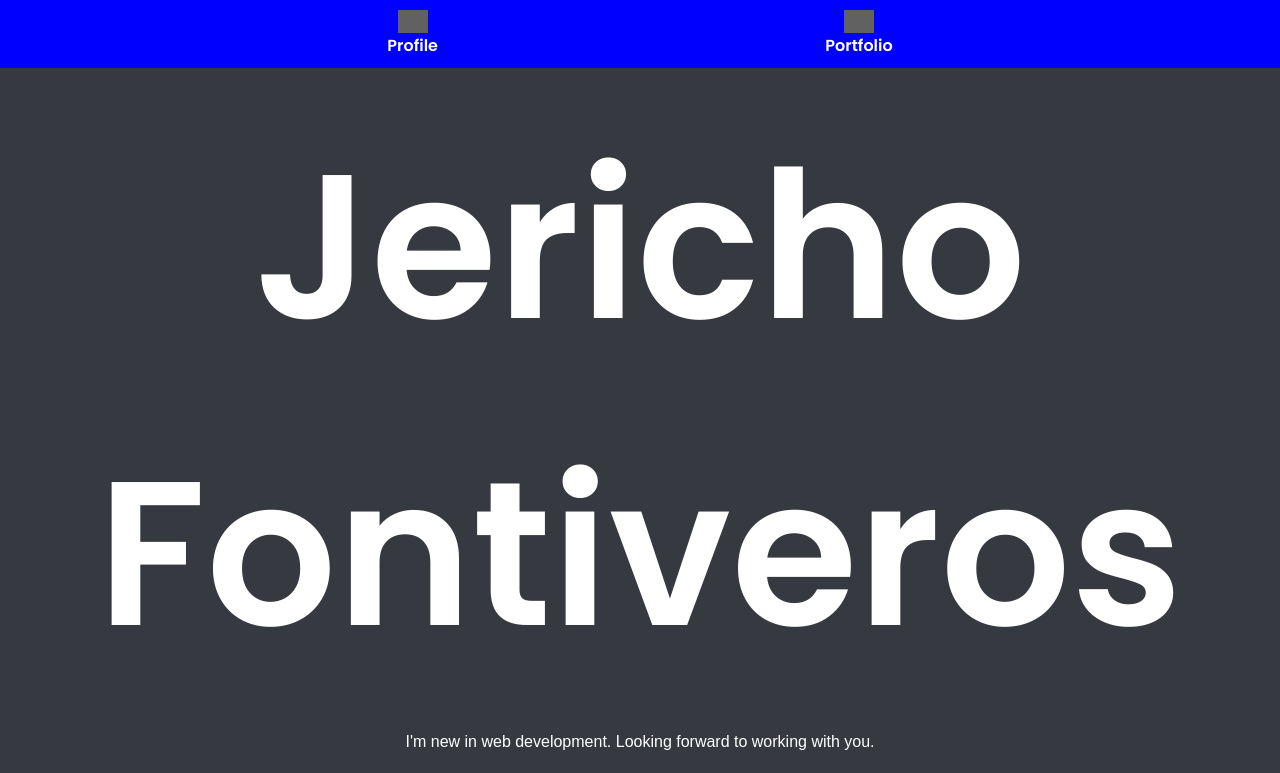
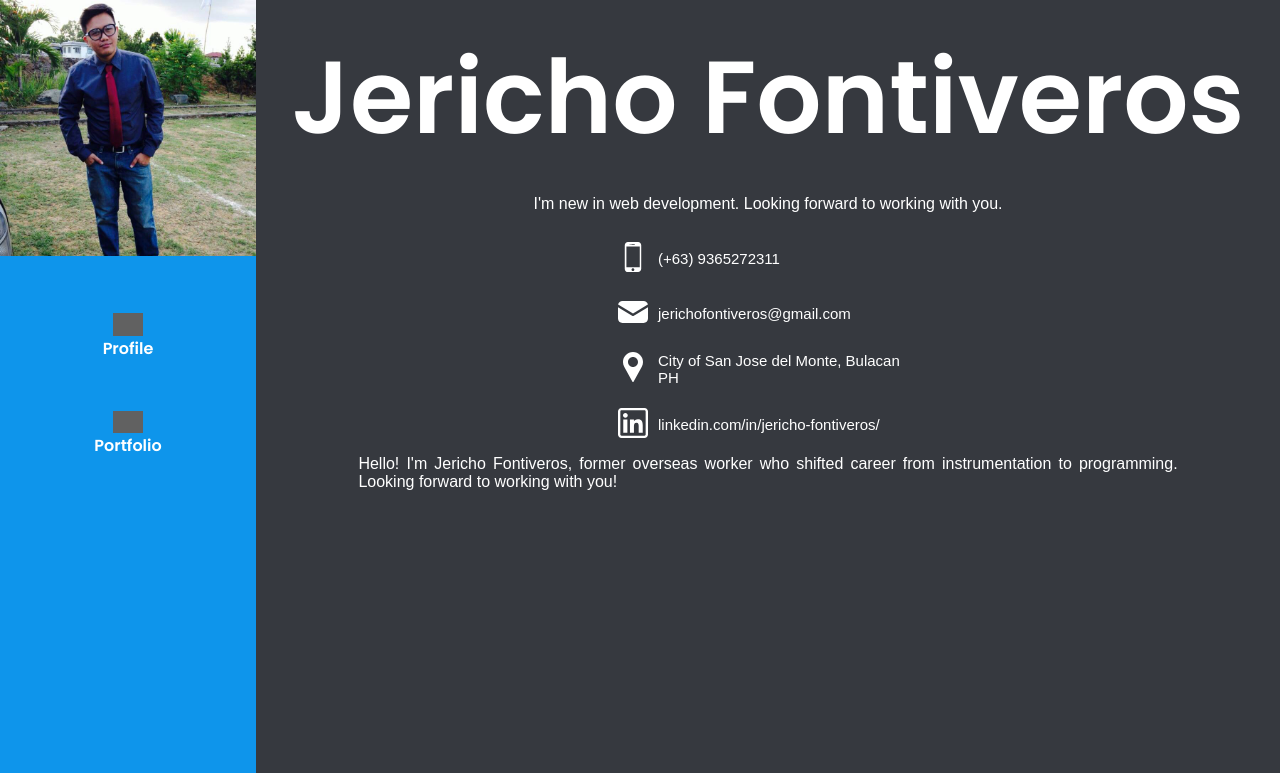
Before and after one commit to warumonzaemon/web-portfolio, a plain HTML site: page index.html in a window 1280 px wide. Shown: the top 773 px of the page. Drawn offline with Linux system fonts and the light colour scheme; grey boxes are pictures that could not be loaded; a web font is replaced by a local one.

Commit message:
feat: responsive app

```diff
--- a/index.html
+++ b/index.html
@@ -9,6 +9,10 @@
 </head>
 <body>
    <nav>
+
+        <div class="profile">
+            <img class="profile-pic" src="./assets/images/my_photo.jpg" alt="profile-pic">
+        </div>
         <a class="nav-link" href="">
             <img class="icon" src="https://cdn-icons-png.flaticon.com/512/1946/1946429.png" alt="profile_icon">
             <label for="">Profile</label>
@@ -18,9 +22,8 @@
             <label for="">Portfolio</label>
         </a>
    </nav>
-   <div>
+   <div class="main">
        <h1>Jericho Fontiveros</h1>
-   </div>
        <p class="introduction">I'm new in web development. Looking forward to working with you. </p>
        <ul>
            <li>
@@ -59,6 +62,7 @@
         <div>
             <p class="summary">Hello! I'm Jericho Fontiveros, former overseas worker who shifted career from instrumentation to programming. Looking forward to working with you!</p>
         </div>
+    </div>
 
 
 </body>
--- a/style.css
+++ b/style.css
@@ -10,6 +10,8 @@ body {
     color: white;
     /* background-image: url('./assets/images/cat_universe.jpg'); */
     background-color: rgb(54,57,63);
+    display: flex;
+    flex-wrap: wrap;
 
 }
 
@@ -17,9 +19,13 @@ nav {
     width: 100%;
     display: flex;
     justify-content: space-evenly;
-    background-color: blue;
+    background-color: #0e95eb;
     padding: 10px 0;
     font-family: 'Poppins', sans-serif;
+}
+
+.profile {
+    display: none;
 }
 
 
@@ -116,3 +122,41 @@ li:hover {
     margin: 5px auto;
     text-align: justify;
 }
+
+@media (min-width: 576px) {
+    nav {
+        width: 20%;
+        display: flex;
+        flex-direction: column;
+        justify-content: flex-start;
+        background-color: #0e95eb;
+        padding: 0;
+        font-family: 'Poppins', sans-serif;
+        height: 100vh;
+    }
+
+    .main {
+        width: 80%;
+    }
+
+    .nav-link {
+        margin-top: 50px;
+    }
+
+    .profile {
+        display: block;
+        width: 100%;
+    }
+
+
+    .profile-pic {
+        width: 100%;
+    }
+
+    h1 {
+        margin: 2%;
+        text-align: center;
+        font-size: 8vw;
+        font-family: 'Poppins', sans-serif;
+    }
+}
```
Also changed, not shown: portfolio.html (+4 -0 lines), assets/images/my_photo.jpg (added). Lines whose indentation alone changed are shown as unchanged.
